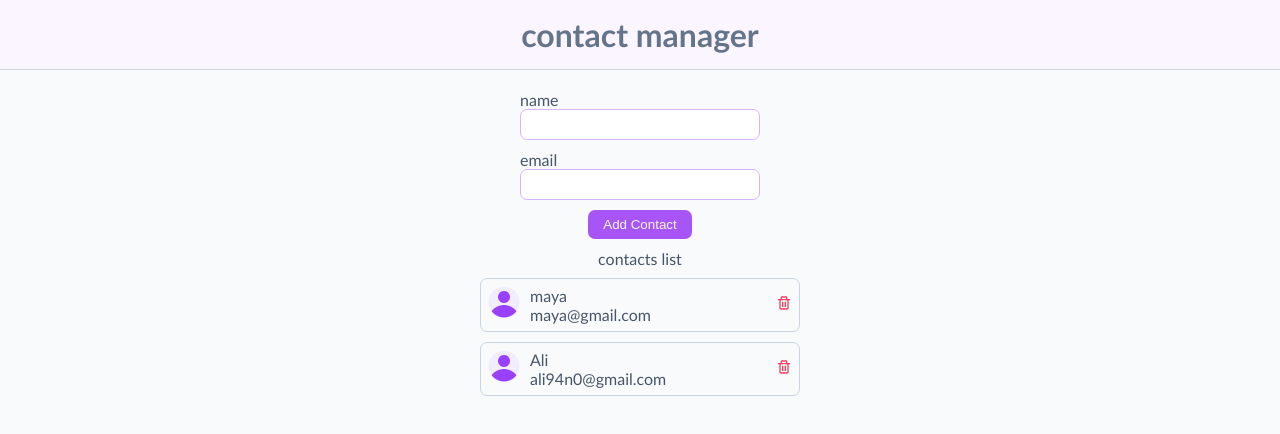
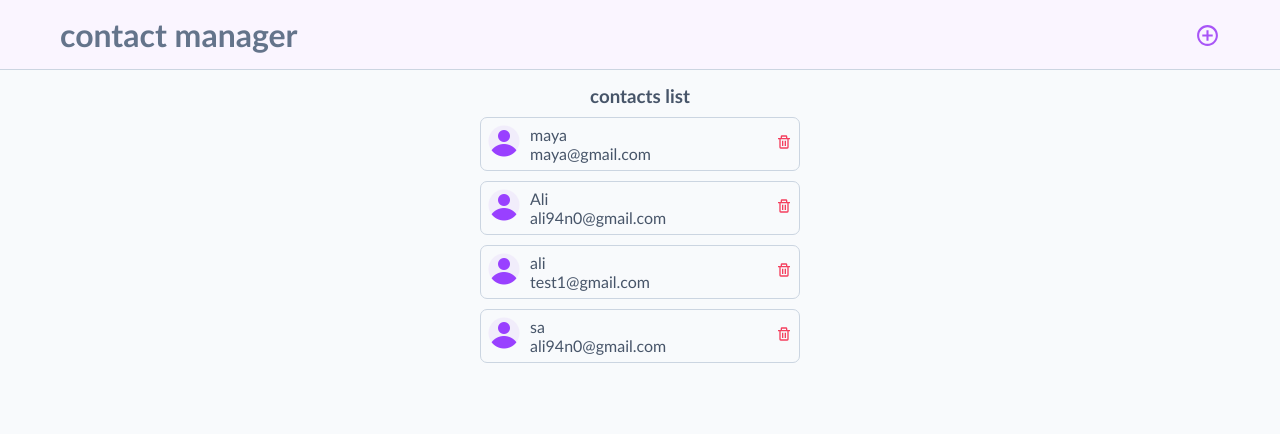
Before and after one commit to ali94n0/Contact-Manager-ReactJs, a React (Create React App) app: page / in a window 1280 px wide. Shown: the top 434 px of the page. Built offline with nearby package versions, Linux system fonts and the light colour scheme; data requests are answered from the project's data file.

Commit message:
add some rouets with react-router-dom and add icon in header

```diff
--- a/data/db.json
+++ b/data/db.json
@@ -9,6 +9,16 @@
       "name": "Ali",
       "email": "ali94n0@gmail.com",
       "id": 1662235993504
+    },
+    {
+      "name": "ali",
+      "email": "test1@gmail.com",
+      "id": 1662322216562
+    },
+    {
+      "name": "sa",
+      "email": "ali94n0@gmail.com",
+      "id": 1662322961838
     }
   ]
 }
--- a/package.json
+++ b/package.json
@@ -3,10 +3,10 @@
   "version": "0.1.0",
   "private": true,
   "dependencies": {
-
     "axios": "^0.27.2",
     "react": "^18.2.0",
     "react-dom": "^18.2.0",
+    "react-router-dom": "^6.3.0",
     "react-scripts": "5.0.1",
     "react-toastify": "^9.0.8"
   },
--- /dev/null
+++ b/src/Layout/Layout.js
@@ -0,0 +1,13 @@
+import Header from "../components/Header";
+
+const Layout = ({ children }) => {
+  return (
+    <>
+      <Header />
+      {children}
+      {/* <Footer /> */}
+    </>
+  );
+};
+
+export default Layout;
--- a/src/app.css
+++ b/src/app.css
@@ -5,10 +5,20 @@
     text-align: center;
 }
 header{
+    display: flex;
+    justify-content: space-between;
+    align-items: center;
     background-color: #faf5ff;
     border-bottom: 1px solid #cbd5e1;
-    padding: 15px 0px;
+    padding: 15px 60px;
+
 }
 header h1{
 color: #64748b;
 }
+header a{
+    font-size: 25px;
+    margin-top: 7px;
+    color: #a855f7;
+
+}
--- a/src/components/AddNewContact/AddNewContact.js
+++ b/src/components/AddNewContact/AddNewContact.js
@@ -1,32 +1,24 @@
 import axios from "axios";
 import { useState } from "react";
+import { useNavigate } from "react-router-dom";
 import "./addNewContact.css";
 
-const AddNewContact = ({ setContacts }) => {
+const AddNewContact = () => {
   const [contact, setContact] = useState({
     name: "",
     email: "",
   });
-
-  const postContactHandler = (contact) => {
-    axios
-      .post("http://localhost:5001/contacts", {
+  const navigate = useNavigate();
+  const postContactHandler = async (contact) => {
+    try {
+      await axios.post("http://localhost:5001/contacts", {
         ...contact,
         id: Date.now(),
-      })
-      .then((response) => {
-        axios
-          .get("http://localhost:5001/contacts")
-          .then((res) => {
-            setContacts(res.data);
-          })
-          .catch((err) => {
-            console.log(err);
-          });
-      })
-      .catch((error) => {
-        console.log(error);
       });
+      navigate("/");
+    } catch (error) {
+      alert("server side error");
+    }
   };
 
   const changeHandler = (e) => {
@@ -36,7 +28,7 @@ const AddNewContact = ({ setContacts }) => {
   const submitHandler = (e) => {
     e.preventDefault();
     if (!contact.name || !contact.email)
-      return alert("eall filles are mandatory!");
+      return alert("all filles are mandatory!");
     postContactHandler(contact);
     e.target.reset();
     setContact({
@@ -52,7 +44,7 @@ const AddNewContact = ({ setContacts }) => {
           <input
             type="text"
             name="name"
-            value={contact.name}
+            defaultValue={contact.name}
             onChange={changeHandler}
           ></input>
         </div>
@@ -61,7 +53,7 @@ const AddNewContact = ({ setContacts }) => {
           <input
             type="email"
             name="email"
-            value={contact.email}
+            defaultValue={contact.email}
             onChange={changeHandler}
           ></input>
         </div>
--- a/src/components/ContactApp.js
+++ b/src/components/ContactApp.js
@@ -1,8 +1,8 @@
 import axios from "axios";
 import { useEffect, useState } from "react";
+import { Route, Routes } from "react-router-dom";
 import AddNewContact from "./AddNewContact/AddNewContact";
 import ContactsList from "./ContactList/ContactsList";
-import Header from "./Header";
 
 const ContactApp = () => {
   const [contacts, setContacts] = useState([]);
@@ -16,7 +16,7 @@ const ContactApp = () => {
       .catch((error) => {
         console.log(error);
       });
-  }, []);
+  }, [<ContactsList />]);
 
   useEffect(() => {
     const savedContacts = JSON.parse(localStorage.getItem("contacts"));
@@ -53,11 +53,16 @@ const ContactApp = () => {
     setContacts(filteredContacts);
   };
   return (
-    <div>
-      <Header />
+    <Routes>
+      <Route path="/add" element={<AddNewContact />} />
+      <Route
+        path="/"
+        element={<ContactsList contacts={contacts} onDelete={deleteContact} />}
+      />
+      {/* <Header />
       <AddNewContact setContacts={setContacts} />
-      <ContactsList contacts={contacts} onDelete={deleteContact} />
-    </div>
+      <ContactsList contacts={contacts} onDelete={deleteContact} /> */}
+    </Routes>
   );
 };
 
--- a/src/components/ContactList/ContactsList.js
+++ b/src/components/ContactList/ContactsList.js
@@ -4,7 +4,7 @@ import userImage from "../../assets/images/user.png";
 const ContactsList = ({ contacts, onDelete }) => {
   return (
     <section className="contactList">
-      <div>contacts list</div>
+      <h3>contacts list</h3>
       {contacts.map((contact) => {
         const { name, email, id } = contact;
         return (
--- a/src/components/ContactList/contactList.css
+++ b/src/components/ContactList/contactList.css
@@ -2,9 +2,8 @@
     display: flex;
     flex-direction: column;
     align-items: center;
-}
-.contactList {
     color: #475569;
+    padding-top: 15px;
 }
 .item{
     display: flex;
--- a/src/components/Header.js
+++ b/src/components/Header.js
@@ -1,7 +1,15 @@
+import { Link } from "react-router-dom";
+import { BiPlusCircle } from "react-icons/bi";
+
 const Header = () => {
   return (
     <header>
       <h1>contact manager</h1>
+      <Link to="/add">
+        {/* <button> */}
+        <BiPlusCircle />
+        {/* </button> */}
+      </Link>
     </header>
   );
 };
--- a/src/index.js
+++ b/src/index.js
@@ -2,10 +2,14 @@ import React from "react";
 import ReactDOM from "react-dom/client";
 import App from "./App";
 import "./index.css";
+import { BrowserRouter } from "react-router-dom";
+import Layout from "./Layout/Layout";
 
 const root = ReactDOM.createRoot(document.getElementById("root"));
 root.render(
-  <React.StrictMode>
-    <App />
-  </React.StrictMode>
+  <BrowserRouter>
+    <Layout>
+      <App />
+    </Layout>
+  </BrowserRouter>
 );
```
Also changed, not shown: src/index.css (line endings or trailing spaces), 1 other file (tests, documents, lock files or other folders).
